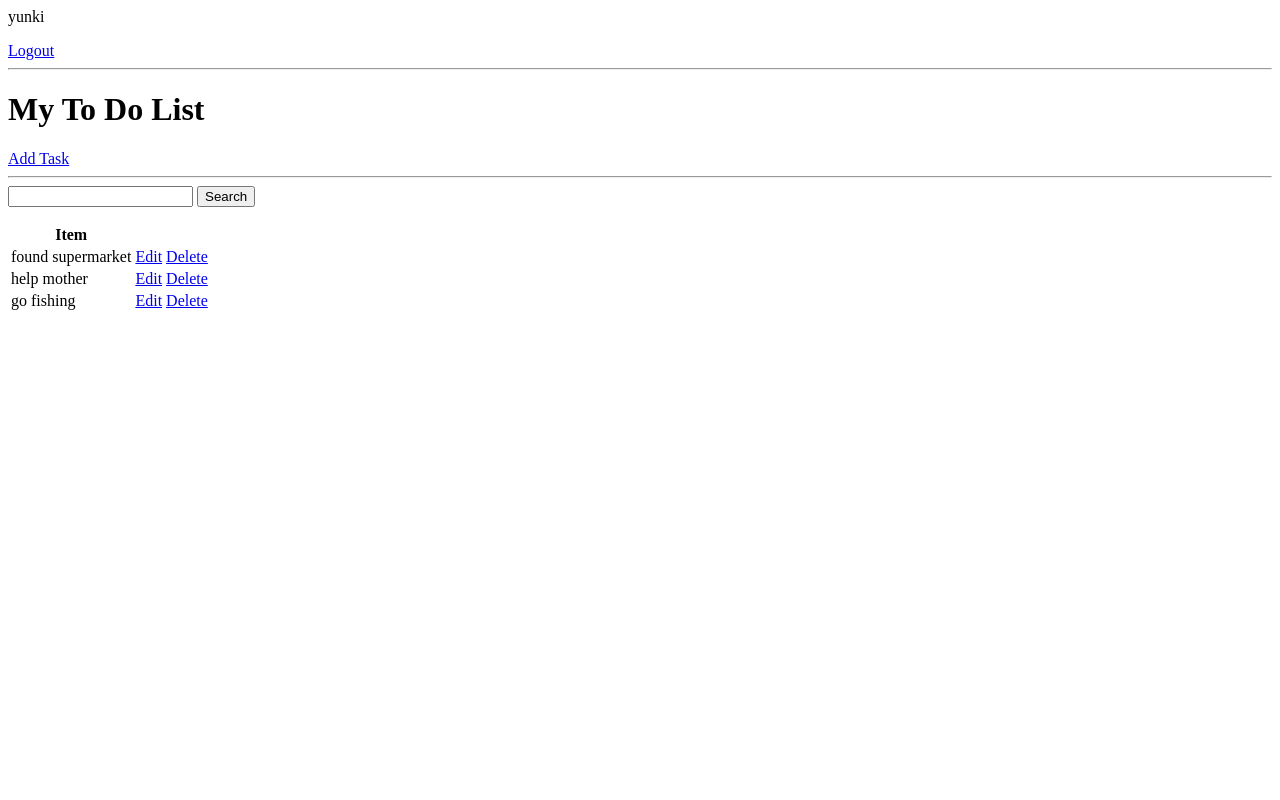
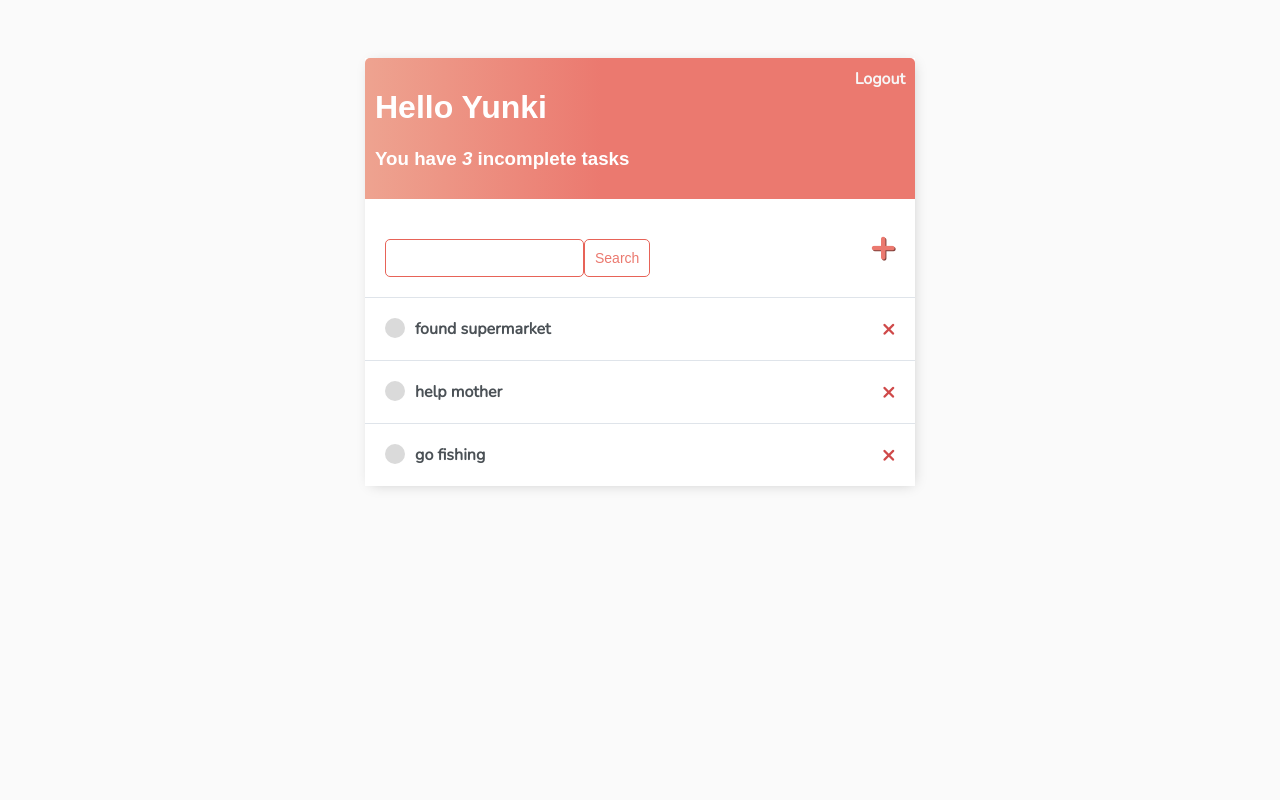
Before and after one commit to Alexstarwing/todo_list, a Django app: page / in a window 1280 px wide. Run offline with Django 3.2, Linux system fonts and the light colour scheme; a user stored in the database is signed in; data comes from the database, SQL or seed files in the repository; both versions use the stored data as it was after the commit.

Commit message:
style the website

```diff
--- /dev/null
+++ b/base/templates/base/main.html
@@ -0,0 +1,203 @@
+<!DOCTYPE html>
+<html>
+    <head>
+        <meta charset="utf-8">
+        <meta http-equiv="X-UA-Compatible" content="IE=edge">
+        <title>To Do Items</title>
+        <meta name="viewport" content="width=device-width, initial-scale=1">
+{#        google font#}
+        <link rel="preconnect" href="https://fonts.googleapis.com">
+        <link rel="preconnect" href="https://fonts.gstatic.com" crossorigin>
+        <link href="https://fonts.googleapis.com/css2?family=Nunito:wght@200&display=swap" rel="stylesheet">
+        <style>
+            body {
+                background-color: #FAFAFA;
+                font-family: 'Nunito', sans-serif;
+                padding-top: 50px;
+            }
+
+            h1,
+            h2,
+            h3,
+            h4,
+            h5,
+            h6 {
+                font-family: 'Raleway', sans-serif;
+            }
+
+            a,
+            p {
+                color: #4b5156
+            }
+
+            a {
+                font-weight: 600;
+            }
+
+            .container {
+                max-width: 550px;
+                margin: auto;
+                background-color: #fff;
+                -webkit-box-shadow: 2px 2px 13px -4px rgba(0, 0, 0, 0.21);
+                box-shadow: 2px 2px 13px -4px rgba(0, 0, 0, 0.21);
+            }
+
+            input {
+                outline: none;
+                border: none;
+            }
+
+            .header-bar {
+                display: flex;
+                justify-content: space-between;
+                color: #fff;
+                padding: 10px;
+                border-radius: 5px 5px 0 0;
+                background: linear-gradient(90deg, #EEA390 0%, #EB796F 43%, #EB796F 100%);
+            }
+
+            .header-bar a {
+                color: rgb(247, 247, 247);
+                text-decoration: none;
+            }
+
+            .task-wrapper {
+                display: flex;
+                align-items: center;
+                justify-content: space-between;
+                background-color: #fff;
+                border-top: 1px solid #dfe4ea;
+                overflow: hidden;
+            }
+
+            .task-title {
+                display: flex;
+                padding: 20px;
+            }
+
+            .task-title a {
+                text-decoration: none;
+                color: #4b5156;
+                margin-left: 10px;
+            }
+
+            .task-complete-icon {
+                height: 20px;
+                width: 20px;
+                background-color: rgb(105, 192, 105);
+                border-radius: 50%;
+            }
+
+            .task-incomplete-icon {
+                height: 20px;
+                width: 20px;
+                background-color: rgb(218, 218, 218);
+                border-radius: 50%;
+            }
+
+            .delete-link {
+                text-decoration: none;
+                font-weight: 900;
+                color: #cf4949;
+                font-size: 22px;
+                line-height: 0;
+                padding: 20px 20px;
+            }
+
+            /*Handle Classes*/
+
+            .handle {
+                display: inline-block;
+                padding: 20px 16px;
+                cursor: grab;
+                user-select: none;
+            }
+
+            .handle:after,
+            .handle:before {
+                display: block;
+                content: "";
+            }
+
+            .handle:active,
+            .handle:active:before,
+            .handle:active:after {
+                cursor: grabbing;
+            }
+
+            .dropArea {
+                background-color: #f1f2f6;
+                color: black;
+                border: #ced6e0 1px solid;
+            }
+
+            .selectedTask {
+                opacity: 0.6;
+            }
+
+
+            #add-link {
+                color: #EB796F;
+                text-decoration: none;
+                font-size: 42px;
+                text-shadow: 1px 1px #81413b;
+            }
+
+            #search-add-area {
+                display: flex;
+                justify-content: space-between;
+                align-items: center;
+                padding: 20px;
+            }
+
+            @media screen and (max-width:320px) {
+                #search-add-area {
+                    padding: 10px;
+                }
+            }
+
+            input[type=text],
+            input[type=password],
+            textarea {
+                border: 1px solid #e76358;
+                border-radius: 5px;
+                padding: 10px;
+                width: 90%;
+            }
+
+            label {
+                padding-top: 10px !important;
+                display: block;
+            }
+
+            ::placeholder {
+                font-weight: 300;
+                opacity: 0.5;
+            }
+
+            .button {
+                border: 1px solid #e76358;
+                background-color: #FFF;
+                color: #EB796F;
+                padding: 10px;
+                font-size: 14px;
+                border-radius: 5px;
+                cursor: pointer;
+                text-decoration: none;
+            }
+
+            .card-body {
+                padding: 20px;
+            }
+    </style>
+    </head>
+    <body>
+
+        <div class="container">
+            {% block content %}
+
+            {% endblock content%}
+        </div>
+
+    </body>
+</html>
--- a/base/templates/base/task_list.html
+++ b/base/templates/base/task_list.html
@@ -1,29 +1,63 @@
+{% extends 'base/main.html' %}
+{% block content %}
+    <div class="header-bar">
+        <div>
+            <h1>Hello {{ request.user|title }}</h1>
+            <h3>You have <i>{{ count }}</i>
+                incomplete task{{ count|pluralize:"s" }}</h3>
+        </div>
     {% if request.user.is_authenticated %}
-    <p>{{ request.user }}</p>
         <a href="{% url 'logout' %}">Logout</a>
         {% else %}
         <a href="{% url 'login' %}">Login</a>
     {% endif %}
-<hr>
-<h1>My To Do List</h1>
-<a href="{% url 'task_create' %}">Add Task</a>
-<hr>
-<form method="get">
+    </div>
+    <div id="search-add-area">
+        <form method="get" style="margin-top: 20px;display: flex">
             <input type="text", name="search_area", value="{{ search_context }}">
-    <input type="submit", value="Search">
+            <input class="button" type="submit", value="Search">
         </form>
-<table>
-    <tr>
-        <th>Item</th>
-    </tr>
+        <a id="add-link" href="{% url 'task_create' %}">&#x2b;</a>
+    </div>
+
+
+
+    <div class="task-item-wrapper">
     {% for task in tasks %}
-    <tr>
-        <td> {{ task.title }}</td>
-{#        <td><a href="{% url 'task' task.id %}">View</a> </td>#}
-        <td><a href="{% url 'task_update' task.id %}">Edit</a> </td>
-        <td><a href="{% url 'task_delete' task.id %}">Delete</a> </td>
-    </tr>
+    <div class="task-wrapper">
+        {% if task.complete %}
+        <div class="task-title">
+            <div class="task-complete-icon"></div>
+            <i><s><a href="{% url 'task_update' task.id %}">{{ task }}</a></s></i>
+        </div>
+            <a class="delete-link" href="{% url 'task_delete' task.id %}">&#215;</a>
+        {% else %}
+        <div class="task-title">
+            <div class="task-incomplete-icon"></div>
+            <a href="{% url 'task_update' task.id %}">{{ task }}</a>
+        </div>
+            <a class="delete-link" href="{% url 'task_delete' task.id %}">&#215;</a>
+        {% endif %}
+    </div>
     {% empty %}
     <h3>Currently no item</h3>
     {% endfor %}
-</table>
+    </div>
+
+
+{#    <table>#}
+{#        <tr>#}
+{#            <th>Item</th>#}
+{#        </tr>#}
+{#        {% for task in tasks %}#}
+{#        <tr>#}
+{#            <td> {{ task.title }}</td>#}
+    {#        <td><a href="{% url 'task' task.id %}">View</a> </td>#}
+{#            <td><a href="{% url 'task_update' task.id %}">Edit</a> </td>#}
+{#            <td><a href="{% url 'task_delete' task.id %}">Delete</a> </td>#}
+{#        </tr>#}
+{#            {% empty %}#}
+{#            <h3>Currently no item</h3>#}
+{#        {% endfor %}#}
+{#    </table>#}
+{% endblock content %}
--- a/base/views.py
+++ b/base/views.py
@@ -45,6 +45,7 @@ class TaskList(LoginRequiredMixin, ListView):
     def get_context_data(self, **kwargs):
         context = super().get_context_data(**kwargs)
         context['tasks'] = context['tasks'].filter(user=self.request.user)
+        context['count'] = context['tasks'].filter(complete=False).count()
 
         search_input = self.request.GET.get('search_area') or ""
         if search_input:
```
Also changed, not shown: base/templates/base/login.html (+9 -1 lines), base/templates/base/register.html (+21 -7 lines), base/templates/base/task_confirm_delete.html (+15 -6 lines), base/templates/base/task_form.html (+13 -7 lines), db.sqlite3. Lines whose indentation alone changed are shown as unchanged.
